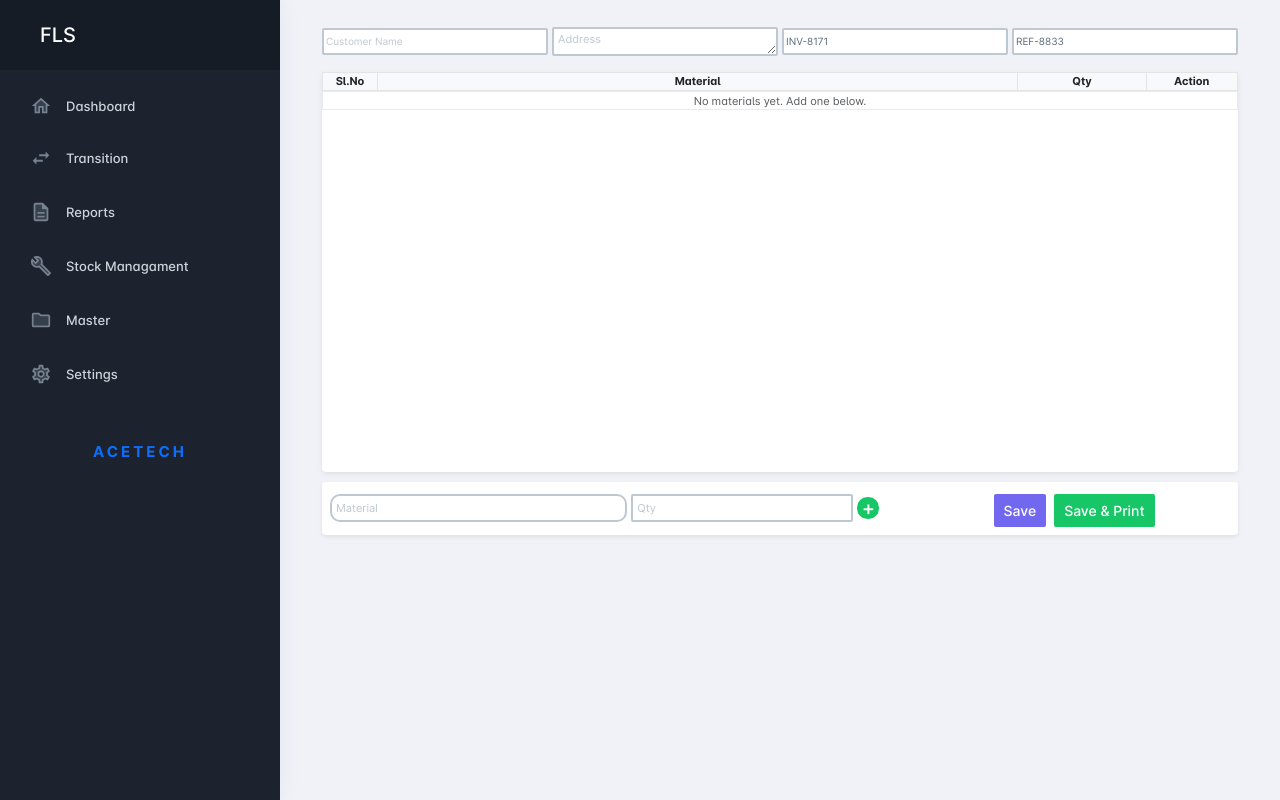
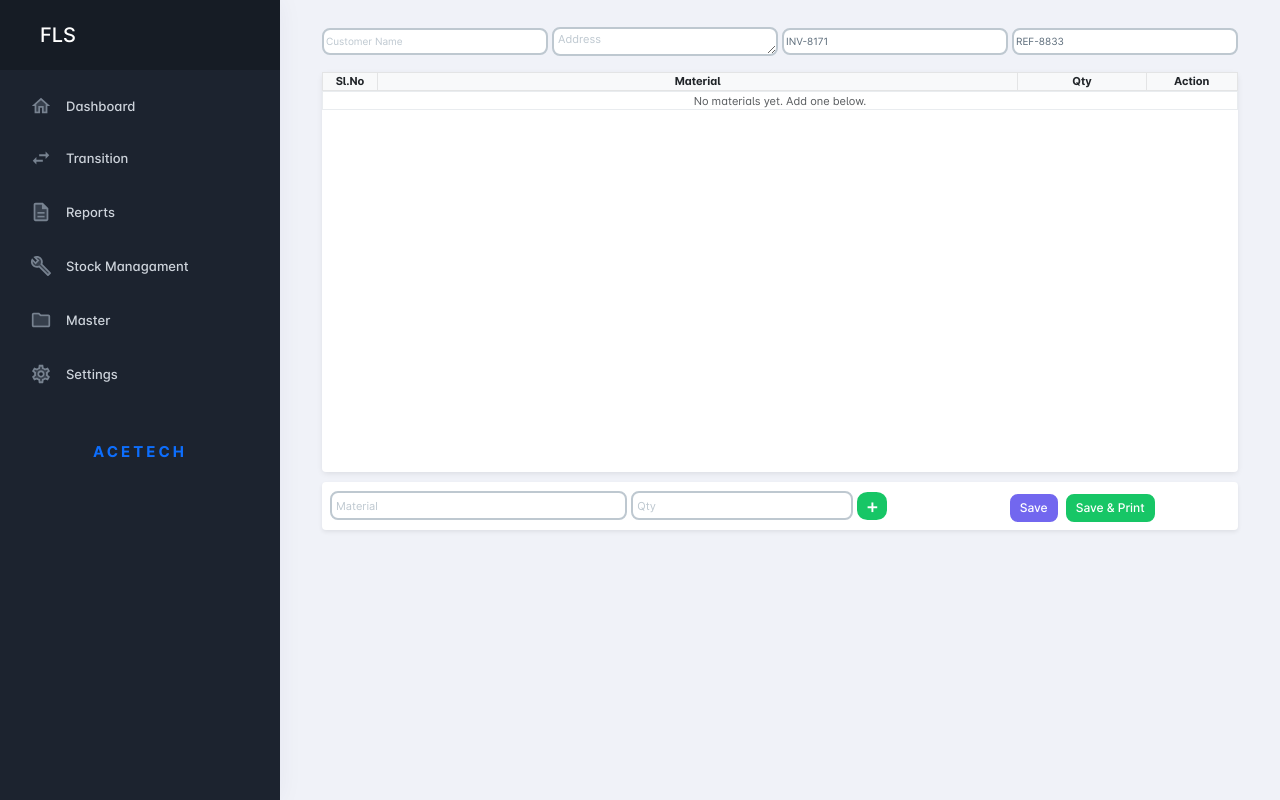
Before and after one commit to AcetechDevelopment/FLS, a React (Vite) app: page /inwardpage in a window 1280 px wide. Built offline with nearby package versions, Linux system fonts and the light colour scheme; some icons are missing.

Commit message:
alignment changes

```diff
--- a/src/views/master/materialmaster.jsx
+++ b/src/views/master/materialmaster.jsx
@@ -143,33 +143,60 @@ const MaterialMaster = () => {
      {/* Toolbar */}
       <div className="d-flex justify-content-between align-items-center mb-3 flex-wrap">
         <div className="d-flex flex-wrap gap-1 mb-2">
+
 <button
   className="btn btn-sm btn-success py-1 px-2 d-flex align-items-center"
+  style={{ borderRadius: "8px", fontSize: "13px" }}
   onClick={handleNewMaterial}
 >
-            <span className="material-icons-two-tone me-1" style={{ fontSize: "14px" }}>add</span>
+  <span
+    className="material-icons-two-tone me-1"
+    style={{ fontSize: "12px" }}
+  >
+    add
+  </span>
   New
 </button>
+
      <button
   className="btn btn-sm btn-danger py-1 px-2 d-flex align-items-center"
+  style={{ borderRadius: "8px", fontSize: "13px" }}
   onClick={exportPDF}
 >
-            <span className="material-icons-two-tone me-1" style={{ fontSize: "14px" }}>picture_as_pdf</span>
+  <span
+    className="material-icons-two-tone me-1"
+    style={{ fontSize: "14px" }}
+  >
+    picture_as_pdf
+  </span>
   PDF
 </button>
+
 <button
   className="btn btn-sm text-white py-1 px-2 d-flex align-items-center"
-            style={{ backgroundColor: "#1D6F42", borderColor: "#1D6F42" }}
+  style={{ backgroundColor: "#1D6F42", borderColor: "#1D6F42", borderRadius: "8px", fontSize: "13px" }}
   onClick={exportExcel}
 >
-            <span className="material-icons-two-tone me-1" style={{ fontSize: "14px" }}>grid_on</span>
+  <span
+    className="material-icons-two-tone me-1"
+    style={{ fontSize: "14px" }}
+  >
+    grid_on
+  </span>
   Excel
 </button>
+
 <button
   className="btn btn-sm btn-primary py-1 px-2 d-flex align-items-center"
+  style={{ borderRadius: "8px", fontSize: "13px" }}
   onClick={handlePrint}
 >
-            <span className="material-icons-two-tone me-1" style={{ fontSize: "14px" }}>print</span>
+  <span
+    className="material-icons-two-tone me-1"
+    style={{ fontSize: "14px" }}
+  >
+    print
+  </span>
   Print
 </button>
         </div>
--- a/src/views/transition/dispatch.jsx
+++ b/src/views/transition/dispatch.jsx
@@ -114,7 +114,7 @@ const DispatchPage = () => {
             ref={inwardRef}
             type="text"
             className="form-control form-control-sm"
-            style={{ fontSize: "10px", height: "18px", padding: "0 2px" }}
+            style={{ fontSize: "10px", height: "18px", padding: "0 2px",borderRadius:"8px" }}
             placeholder="Inward Number"
             value={formData.inwardNo}
             onChange={(e) => setFormData({ ...formData, inwardNo: e.target.value })}
@@ -132,7 +132,7 @@ const DispatchPage = () => {
             ref={customerRef}
             type="text"
             className="form-control form-control-sm"
-            style={{ fontSize: "10px", height: "18px" }}
+            style={{ fontSize: "10px", height: "18px",borderRadius:"8px" }}
             placeholder="Customer Name"
             value={formData.customerName}
             readOnly
@@ -143,7 +143,7 @@ const DispatchPage = () => {
           <textarea
             ref={addressRef}
             className="form-control form-control-sm"
-            style={{ fontSize: "11px", height: "24px" }}
+            style={{ fontSize: "11px", height: "24px",borderRadius:"8px" }}
             placeholder="Address"
             value={formData.address}
             readOnly
@@ -155,7 +155,7 @@ const DispatchPage = () => {
             ref={dispatchRef}
             type="text"
             className="form-control form-control-sm"
-            style={{ fontSize: "10px", height: "18px" }}
+            style={{ fontSize: "10px", height: "18px",borderRadius:"8px" }}
             placeholder="Dispatch Number"
             value={formData.dispatchNo}
             readOnly
@@ -167,7 +167,7 @@ const DispatchPage = () => {
             ref={referenceRef}
             type="text"
             className="form-control form-control-sm"
-            style={{ fontSize: "10px", height: "18px" }}
+            style={{ fontSize: "10px", height: "18px",borderRadius:"8px" }}
             placeholder="Reference No."
             value={formData.referenceNo}
             readOnly
@@ -211,11 +211,17 @@ const DispatchPage = () => {
         {/* -------- Save / Print Buttons -------- */}
    <div className="card mt-3 shadow-sm">
   <div className="card-body d-flex justify-content-end gap-2 p-2">
-            <button className="btn btn-primary btn-sm" onClick={handleSave}>
+    <button
+      className="btn btn-primary btn-sm"
+      style={{ padding: "2px 8px", fontSize: "12px", height: "28px", borderRadius: "8px" }}
+      onClick={handleSave}
+    >
       Save
     </button>
+
     <button
       className="btn btn-success btn-sm"
+      style={{ padding: "2px 8px", fontSize: "12px", height: "28px", borderRadius: "8px" }}
       onClick={async () => {
         await handleSave();
         handlePrint();
--- a/src/views/transition/inward.jsx
+++ b/src/views/transition/inward.jsx
@@ -144,7 +144,8 @@ const [newMaterial, setNewMaterial] = useState({ material: "", quantity: "" });
             ref={(el) => (headerRefs.current[0] = el)}
             onKeyDown={(e) => handleKeyDown(e, 0, headerRefs)}
             className="form-control form-control-sm"
-            style={{ fontSize: "10px", height: "18px", padding: "0 2px" }}
+            style={{ fontSize: "10px", height: "18px", padding: "0 2px", borderRadius:"8px"
+             }}
             placeholder="Customer Name"
             value={formData.something || ""}
             onChange={(e) =>
@@ -159,7 +160,7 @@ const [newMaterial, setNewMaterial] = useState({ material: "", quantity: "" });
             onKeyDown={(e) => handleKeyDown(e, 1, headerRefs)}
             className="form-control form-control-sm"
             rows={1}
-            style={{ fontSize: "11px", padding: "2px 4px", overflow: "hidden" }}
+            style={{ fontSize: "11px", padding: "2px 4px", overflow: "hidden",borderRadius:"8px" }}
             placeholder="Address"
             value={formData.address}
             onChange={(e) => setFormData({ ...formData, address: e.target.value })}
@@ -172,7 +173,7 @@ const [newMaterial, setNewMaterial] = useState({ material: "", quantity: "" });
             ref={(el) => (headerRefs.current[2] = el)}
             onKeyDown={(e) => handleKeyDown(e, 2, headerRefs)}
             className="form-control form-control-sm"
-            style={{ fontSize: "10px", height: "18px", padding: "0 2px" }}
+            style={{ fontSize: "10px", height: "18px", padding: "0 2px",borderRadius:"8px" }}
             placeholder="Inward Number"
             value={formData.inwardNo}
             onChange={(e) =>
@@ -187,7 +188,7 @@ const [newMaterial, setNewMaterial] = useState({ material: "", quantity: "" });
             ref={(el) => (headerRefs.current[3] = el)}
             onKeyDown={(e) => handleKeyDown(e, 3, headerRefs)}
             className="form-control form-control-sm"
-            style={{ fontSize: "10px", height: "18px", padding: "0 2px" }}
+            style={{ fontSize: "10px", height: "18px", padding: "0 2px",borderRadius:"8px" }}
             placeholder="Reference No."
             value={formData.referenceNo}
             onChange={(e) =>
@@ -271,7 +272,7 @@ const [newMaterial, setNewMaterial] = useState({ material: "", quantity: "" });
                   ref={newMatNameRef}
                   type="text"
                   className="form-control form-control-sm"
-                  style={{ fontSize: "11px", height: "22px", padding: "0 4px",borderRadius:"10px" }}
+                  style={{ fontSize: "11px", height: "22px", padding: "0 4px",borderRadius:"8px" }}
                   placeholder="Material"
                   value={newMaterial.material}
                   onChange={(e) =>
@@ -290,7 +291,7 @@ const [newMaterial, setNewMaterial] = useState({ material: "", quantity: "" });
                   ref={newMatQtyRef}
                   type="text"
                   className="form-control form-control-sm"
-                  style={{ fontSize: "11px", height: "22px", padding: "0 4px" }}
+                  style={{ fontSize: "11px", height: "22px", padding: "0 4px",borderRadius:"8px" }}
                   placeholder="Qty"
                   value={newMaterial.quantity}
                   onKeyDown={(e) => {
@@ -311,9 +312,9 @@ const [newMaterial, setNewMaterial] = useState({ material: "", quantity: "" });
     className="btn btn-success btn-sm d-flex align-items-center justify-content-center"
     onClick={handleAddMaterial}
     style={{
-      borderRadius: "48%",
-      width: "22px",
-      height: "22px",
+      borderRadius: "35%",
+      width: "30px",
+      height: "28px",
       fontSize: "20px",
       padding: 0,
       cursor: "pointer",
@@ -328,6 +329,7 @@ const [newMaterial, setNewMaterial] = useState({ material: "", quantity: "" });
 <div className="col-md-3 d-flex justify-content-end gap-2 mt-2">
   <button
     className="btn btn-primary btn-sm"
+    style={{ padding: "2px 8px", fontSize: "12px", height: "28px",borderRadius:"8px" }}
     onClick={handleSave}
   >
     Save
@@ -335,6 +337,7 @@ const [newMaterial, setNewMaterial] = useState({ material: "", quantity: "" });
 
   <button
     className="btn btn-success btn-sm"
+    style={{ padding: "2px 8px", fontSize: "12px", height: "28px",borderRadius:"8px" }}
     onClick={async () => {
       await handleSave();   // ✅ first save
       handlePrint();        // ✅ then print
```
Lines whose indentation alone changed are shown as unchanged.
